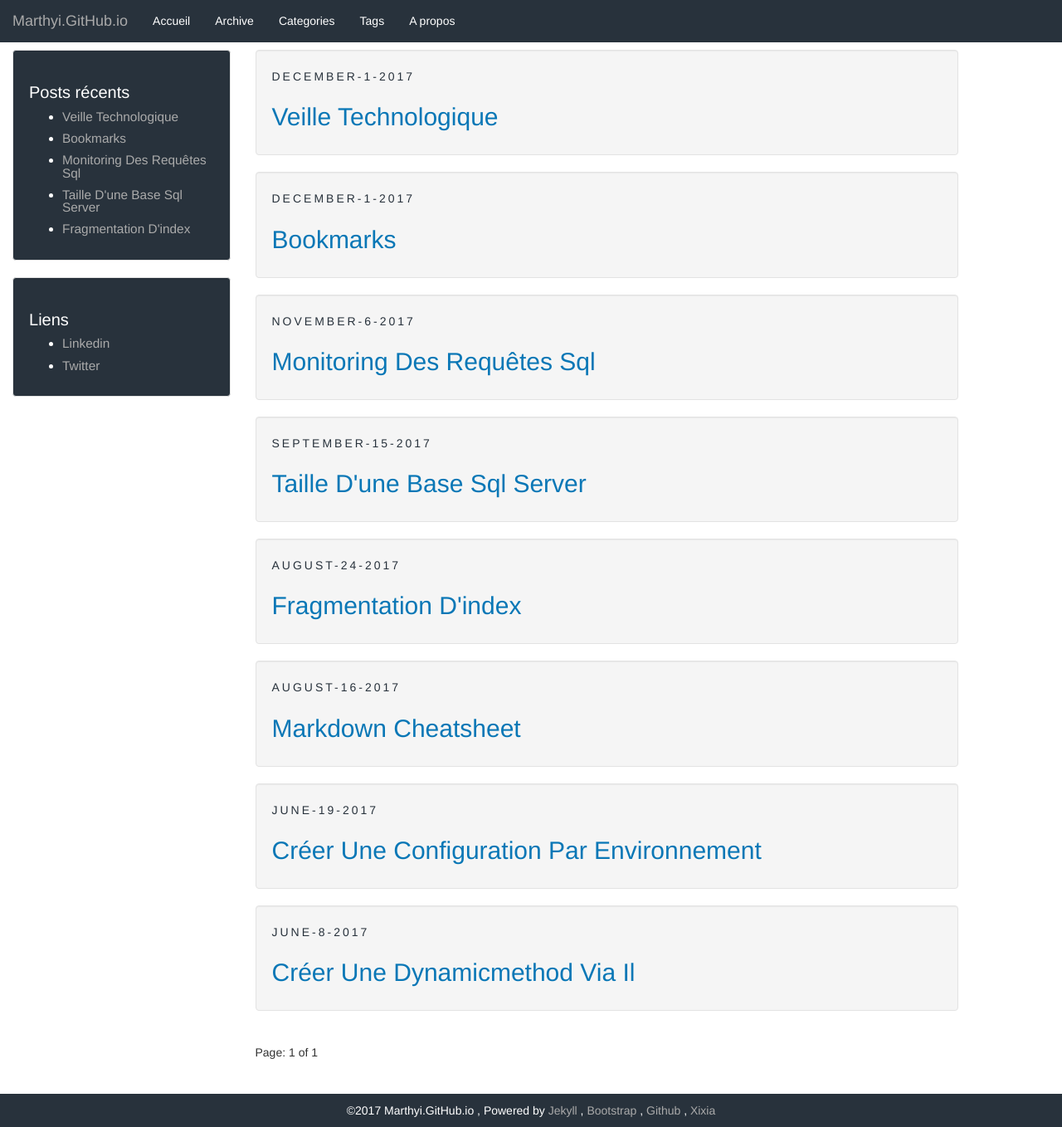
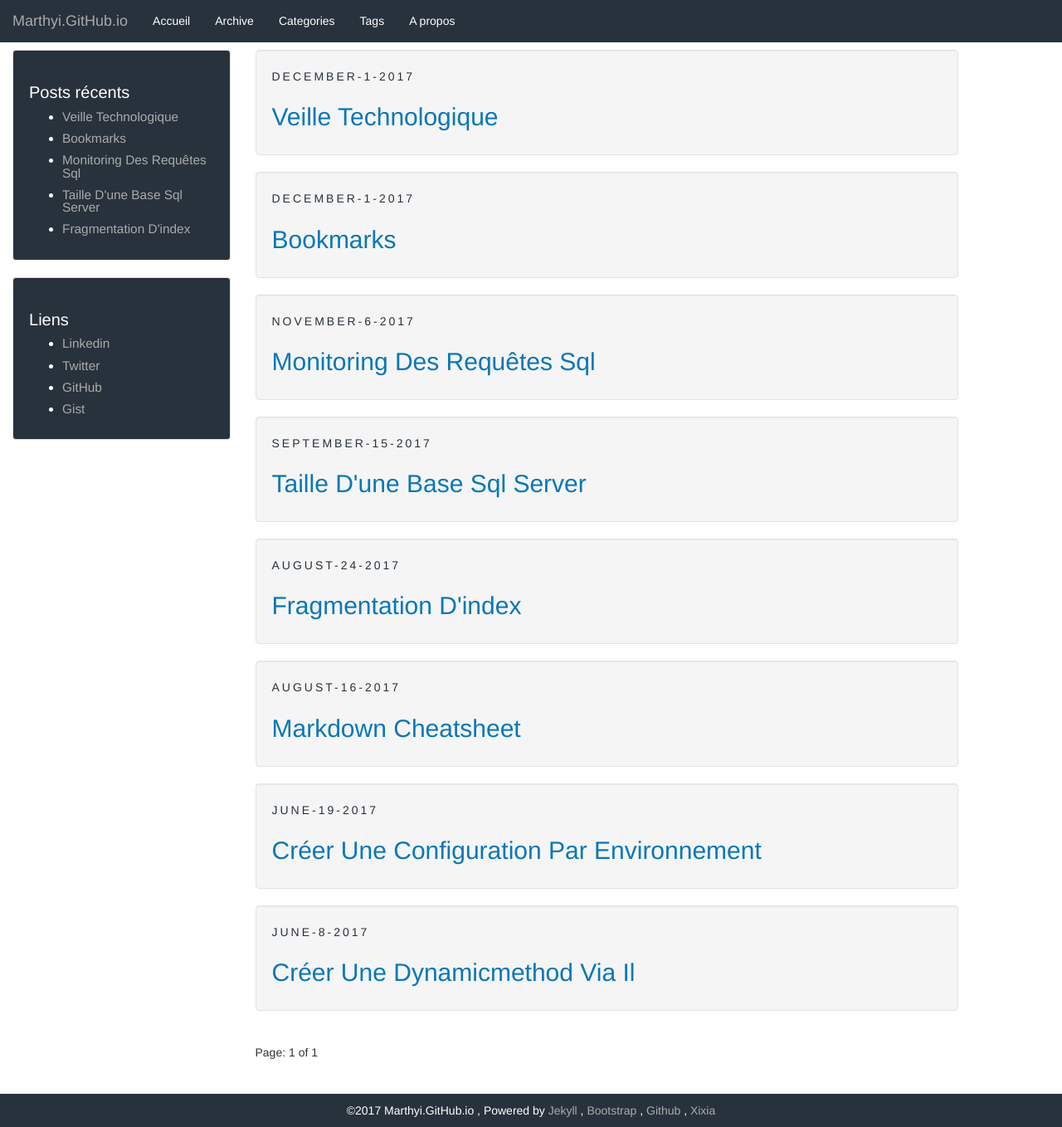
Before and after one commit to Marthyi/marthyi.github.io, a Jekyll site: the page built from index.html, in a window 1280 px wide and 1358 px high. Shown: the whole window at 83% size. Built offline with Jekyll 4.4.1, drawn with Linux system fonts in a browser that asks for light colours; the list of posts is cut into pages by our own code.

Commit message:
Add links

```diff
--- a/_data/links.yml
+++ b/_data/links.yml
@@ -2,3 +2,7 @@
   title: "Linkedin"
 - url: "https://twitter.com/marthyi"
   title: "Twitter"
+- url: "https://github.com/marthyi"
+  title: "GitHub"
+- url: "https://gist.github.com/Marthyi"
+  title: "Gist"
```
